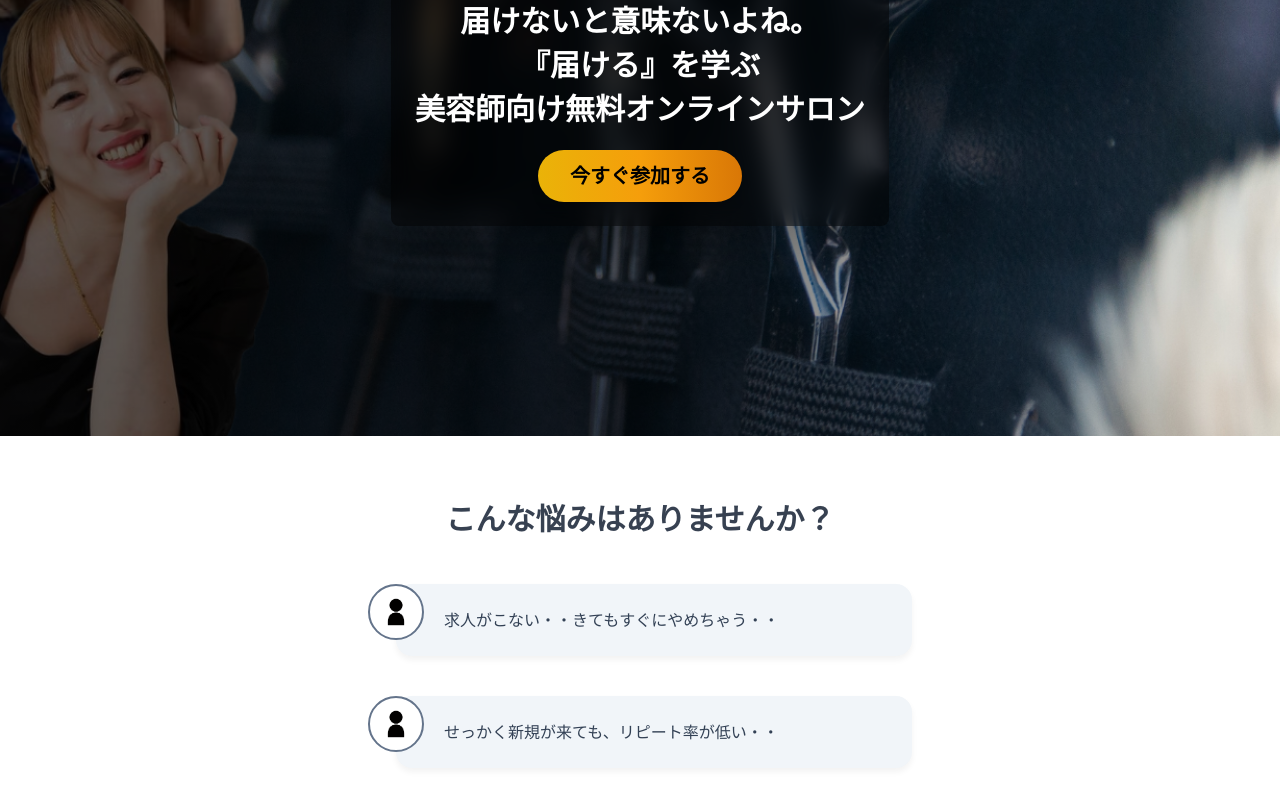
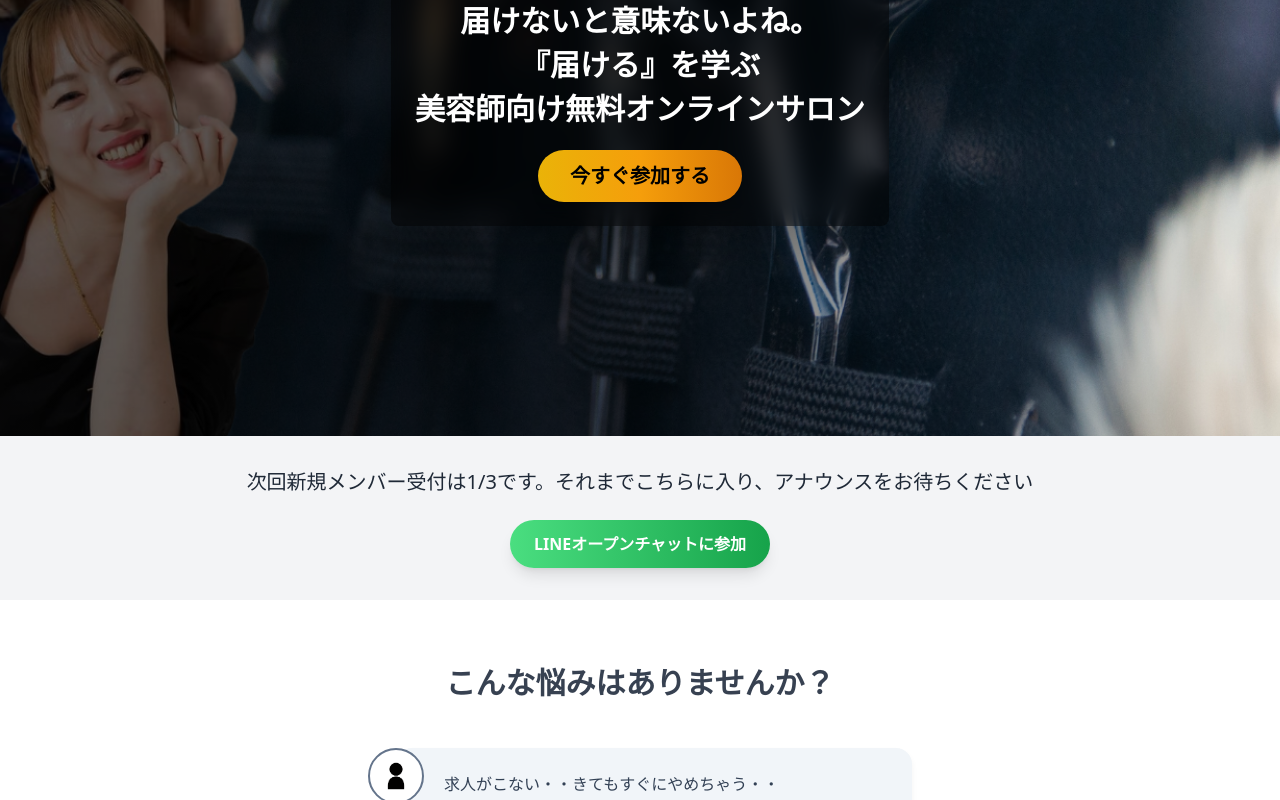
Before and after one commit to kkoblog/zero, a Next.js app: page / in a window 1280 px wide. Shown: the part 364-1164 px from the top of the page. Built offline with nearby package versions, Linux system fonts and the light colour scheme.

Commit message:
“オプチャ

```diff
--- a/src/app/page.jsx
+++ b/src/app/page.jsx
@@ -69,6 +69,28 @@ function MainComponent() {
           </motion.div>
         </div>
       </section>
+      <motion.div
+        initial={{ opacity: 0, y: 20 }}
+        animate={{ opacity: 1, y: 0 }}
+        transition={{ duration: 0.8, delay: 0.5 }}
+        className="bg-gray-100 py-8 px-4 sm:px-6 lg:px-8 text-center"
+      >
+        <p className="text-lg sm:text-xl mb-6 text-gray-800">
+          次回新規メンバー受付は1/3です。それまでこちらに入り、アナウンスをお待ちください
+        </p>
+        <motion.a
+          href="https://line.me/ti/g2/YN2zfW0efjtUFiJIO5OY3sAh34GWIka0OgbdCA?utm_source=invitation&utm_medium=link_copy&utm_campaign=default"
+          target="_blank"
+          rel="noopener noreferrer"
+          whileHover={{ scale: 1.05 }}
+          whileTap={{ scale: 0.95 }}
+          className="inline-block"
+        >
+          <button className="bg-gradient-to-r from-green-400 to-green-600 hover:from-green-500 hover:to-green-700 text-white font-bold py-3 px-6 rounded-full shadow-lg transition duration-300 ease-in-out transform hover:-translate-y-1">
+            LINEオープンチャットに参加
+          </button>
+        </motion.a>
+      </motion.div>
 
       {/* Problem Section */}
       <section id="problem" className="bg-white py-16">
```
